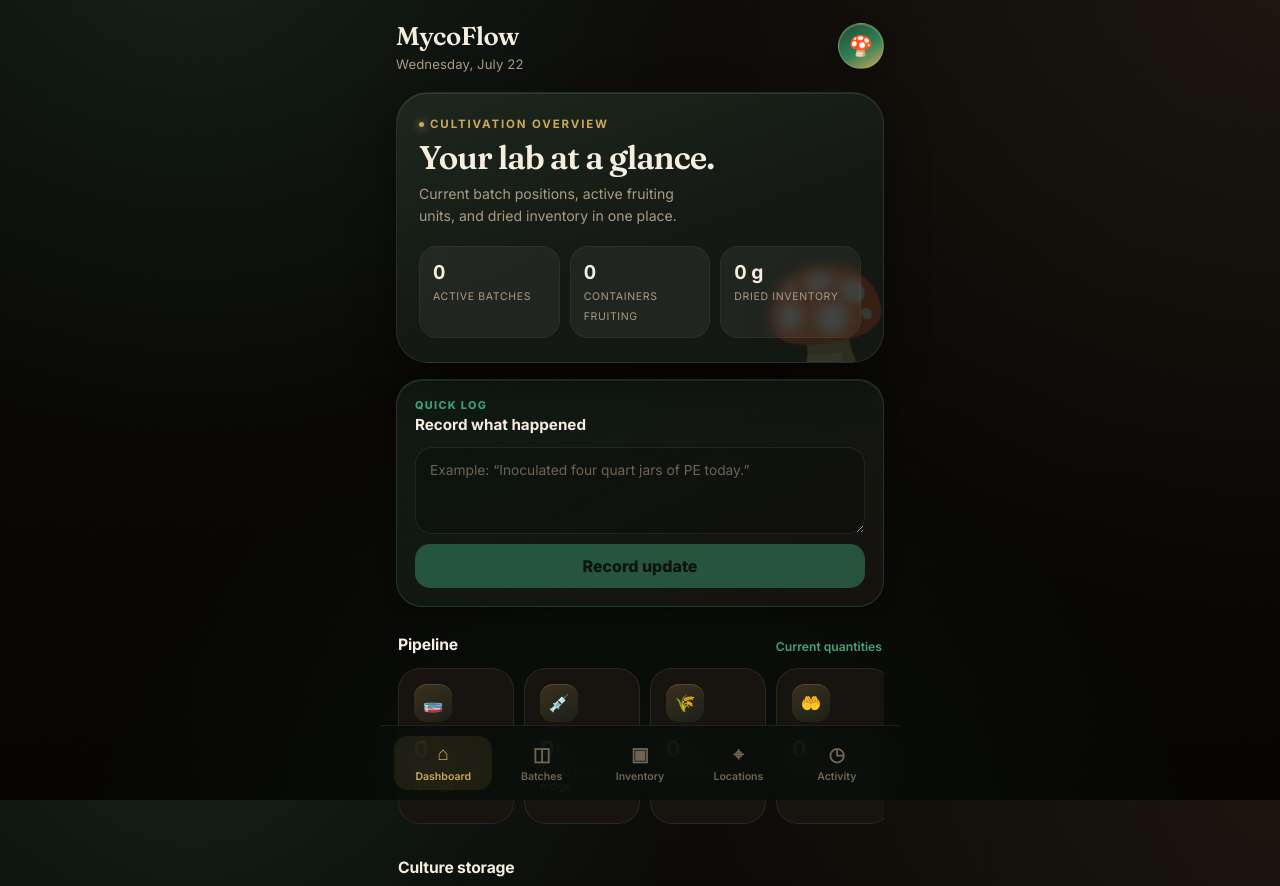
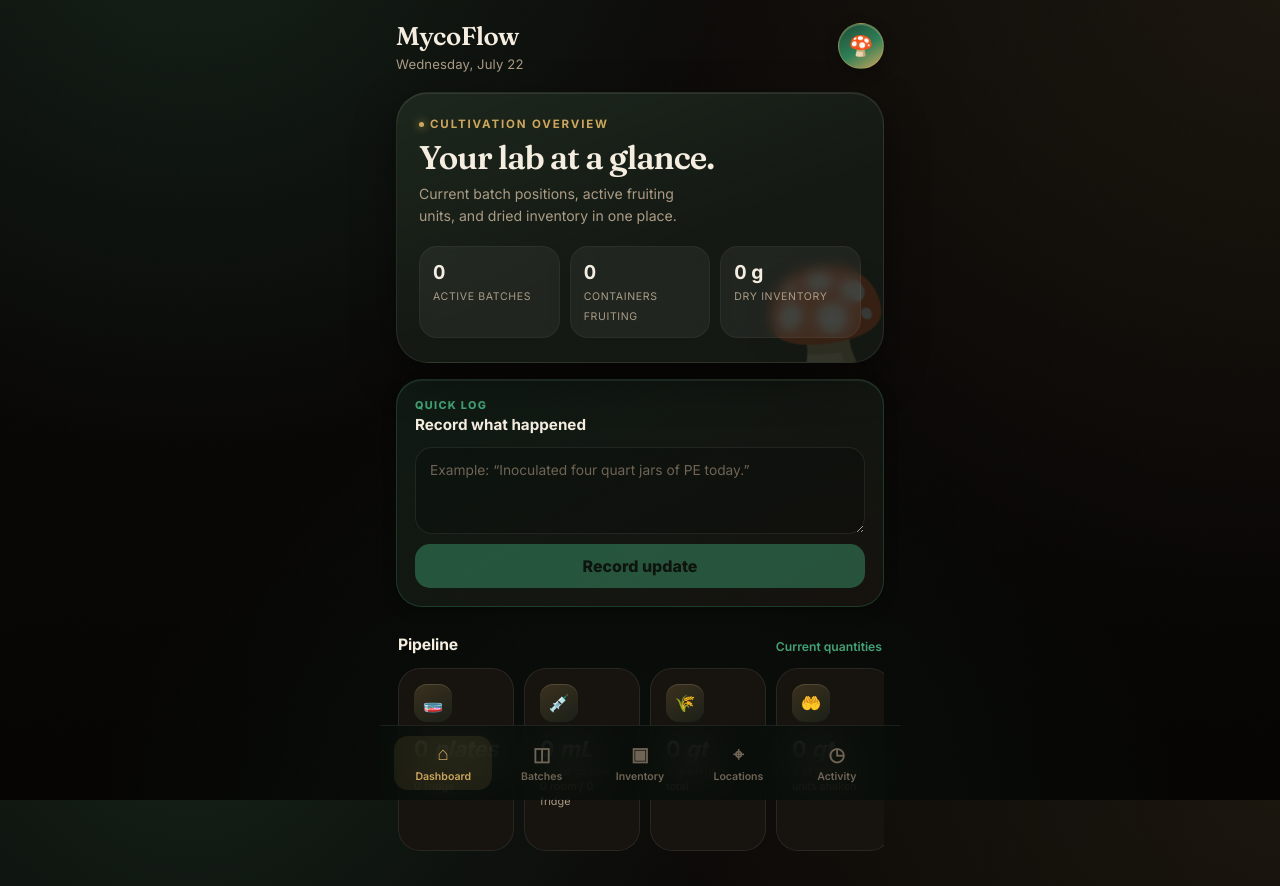
Before and after one commit to travtrego/MycoFlow, a Next.js app: page / in a window 1280 px wide. Shown: the top 886 px of the page. Built offline with nearby package versions, Linux system fonts and the light colour scheme; no server answers; the database is empty.

Commit message:
Present cultivation units clearly on dashboard

```diff
--- a/app/page.tsx
+++ b/app/page.tsx
@@ -4,7 +4,13 @@ import Link from "next/link";
 import { AICommand } from "@/components/AICommand";
 import { useApp } from "@/components/AppProvider";
 import { BatchCard } from "@/components/BatchCard";
-import { inventoryTotal, pipelineCounts } from "@/lib/selectors";
+import { dashboardPipeline, inventoryTotal, pipelineCounts } from "@/lib/selectors";
+
+const formatNumber = (value: number) =>
+  new Intl.NumberFormat("en-US", { maximumFractionDigits: 1 }).format(value);
+
+const unitLabel = (value: number, singular: string, plural = `${singular}s`) =>
+  value === 1 ? singular : plural;
 
 export default function DashboardPage() {
   const { state, ready } = useApp();
@@ -12,6 +18,7 @@ export default function DashboardPage() {
 
   const active = state.batches.filter((b) => b.phase !== "done");
   const p = pipelineCounts(state);
+  const metrics = dashboardPipeline(state);
   const total = inventoryTotal(state);
   const martha = active.filter((b) => b.location?.startsWith("martha"));
   const outside = active.filter((b) => b.location === "outside");
@@ -32,8 +39,8 @@ export default function DashboardPage() {
         <p>Current batch positions, active fruiting units, and dried inventory in one place.</p>
         <div className="hero-stats">
           <div className="hero-stat"><b>{active.length}</b><span>Active batches</span></div>
-          <div className="hero-stat"><b>{p.fruiting}</b><span>Containers fruiting</span></div>
-          <div className="hero-stat"><b>{total} g</b><span>Dried inventory</span></div>
+          <div className="hero-stat"><b>{metrics.fruitingContainers}</b><span>Containers fruiting</span></div>
+          <div className="hero-stat"><b>{formatNumber(total)} g</b><span>Dry inventory</span></div>
         </div>
       </div>
 
@@ -41,34 +48,67 @@ export default function DashboardPage() {
 
       <div className="section-head"><h3>Pipeline</h3><span>Current quantities</span></div>
       <div className="pipeline">
-        <div className="stage"><div className="stage-icon">🧫</div><strong>{p.agar.count}</strong><small>Agar · {p.agar.room} room / {p.agar.fridge} fridge</small></div>
-        <div className="stage"><div className="stage-icon">💉</div><strong>{p.lc.count}</strong><small>LC · {p.lc.room} room / {p.lc.fridge} fridge</small></div>
-        <div className="stage"><div className="stage-icon">🌾</div><strong>{p.grain}</strong><small>Grain jars/bags</small></div>
-        <div className="stage"><div className="stage-icon">🤲</div><strong>{p.brk}</strong><small>Break & shake</small></div>
-        <div className="stage"><div className="stage-icon">🪵</div><strong>{p.bulk}</strong><small>Bulk colonizing</small></div>
-        <div className="stage"><div className="stage-icon">🍄</div><strong>{p.fruiting}</strong><small>Fruiting · {martha.length} Martha / {outside.length} outside</small></div>
-        <div className="stage"><div className="stage-icon">🌬️</div><strong>{p.drying}</strong><small>Drying</small></div>
+        <div className="stage">
+          <div className="stage-icon">🧫</div>
+          <strong>{formatNumber(metrics.agarPlates)} <em>plates</em></strong>
+          <small>Agar · {p.agar.room} room / {p.agar.fridge} fridge</small>
+        </div>
+        <div className="stage">
+          <div className="stage-icon">💉</div>
+          <strong>{formatNumber(metrics.lcMl)} <em>mL</em></strong>
+          <small>Liquid culture · {p.lc.room} room / {p.lc.fridge} fridge</small>
+        </div>
+        <div className="stage">
+          <div className="stage-icon">🌾</div>
+          <strong>{formatNumber(metrics.grainQuarts)} <em>qt</em></strong>
+          <small>{formatNumber(metrics.grainUnits)} grain {unitLabel(metrics.grainUnits, "unit")} total</small>
+        </div>
+        <div className="stage stage-subset">
+          <div className="stage-icon">🤲</div>
+          <strong>{formatNumber(metrics.breakQuarts)} <em>qt</em></strong>
+          <small>{formatNumber(metrics.breakUnits)} of the grain {unitLabel(metrics.breakUnits, "unit")} shaken</small>
+        </div>
+        <div className="stage">
+          <div className="stage-icon">🪵</div>
+          <strong>{formatNumber(metrics.bulkQuarts)} <em>qt</em></strong>
+          <small>{formatNumber(metrics.bulkContainers)} bulk {unitLabel(metrics.bulkContainers, "container")}</small>
+        </div>
+        <div className="stage">
+          <div className="stage-icon">🍄</div>
+          <strong>{formatNumber(metrics.fruitingContainers)} <em>{unitLabel(metrics.fruitingContainers, "container")}</em></strong>
+          <small>Fruiting · {martha.length} Martha / {outside.length} outside</small>
+        </div>
+        <div className="stage">
+          <div className="stage-icon">🌬️</div>
+          <strong>{formatNumber(metrics.dryingWetGrams)} <em>g wet</em></strong>
+          <small>{metrics.dryingBatches} {unitLabel(metrics.dryingBatches, "batch", "batches")} drying</small>
+        </div>
+        <div className="stage stage-inventory">
+          <div className="stage-icon">📦</div>
+          <strong>{formatNumber(total)} <em>g dry</em></strong>
+          <small>Dried inventory on hand</small>
+        </div>
       </div>
 
       <div className="section-head"><h3>Culture storage</h3></div>
       <div className="inventory-card">
         {state.cultures.length ? state.cultures.map((c) => (
           <Link key={c.id} href={`/cultures/${c.id}`} className="inventory-row clickable">
-            <div><b>{c.id}</b><span>{c.species} · {c.type === "agar" ? "Agar" : "Liquid culture"} · {c.storage === "fridge" ? "Refrigerated" : "Room temp"}</span></div>
-            <strong>{c.qty}</strong>
+            <div><b>{c.id}</b><span>{c.species} · {c.type === "agar" ? "Agar plates" : "Liquid culture"} · {c.storage === "fridge" ? "Refrigerated" : "Room temp"}</span></div>
+            <strong>{formatNumber(c.qty)} {c.type === "agar" ? "plates" : "mL"}</strong>
           </Link>
-        )) : <div className="empty-note">No cultures yet. Tap + to add one.</div>}
+        )) : <div className="empty-note">No cultures yet. Use Quick log to add one.</div>}
       </div>
 
       <div className="section-head"><h3>Active batches</h3><Link className="link" href="/batches">See all</Link></div>
       <div className="batches">
-        {active.length ? active.slice(0, 4).map((b) => <BatchCard key={b.id} batch={b} />) : <div className="empty-note">No active batches. Tap + to start one.</div>}
+        {active.length ? active.slice(0, 4).map((b) => <BatchCard key={b.id} batch={b} />) : <div className="empty-note">No active batches. Use Quick log to start one.</div>}
       </div>
 
       <div className="section-head"><h3>Dried inventory</h3><Link className="link" href="/inventory">View all</Link></div>
       <div className="inventory-card">
         {Object.keys(state.inventory).length ? Object.entries(state.inventory).map(([sp, g]) => (
-          <div className="inventory-row" key={sp}><div><b>{sp}</b><span>Dried stock on hand</span></div><strong>{g} g</strong></div>
+          <div className="inventory-row" key={sp}><div><b>{sp}</b><span>Dried stock on hand</span></div><strong>{formatNumber(g)} g dry</strong></div>
         )) : <div className="empty-note">No dried inventory yet. It fills in once you log a dry weight on a flush.</div>}
       </div>
     </>
```
